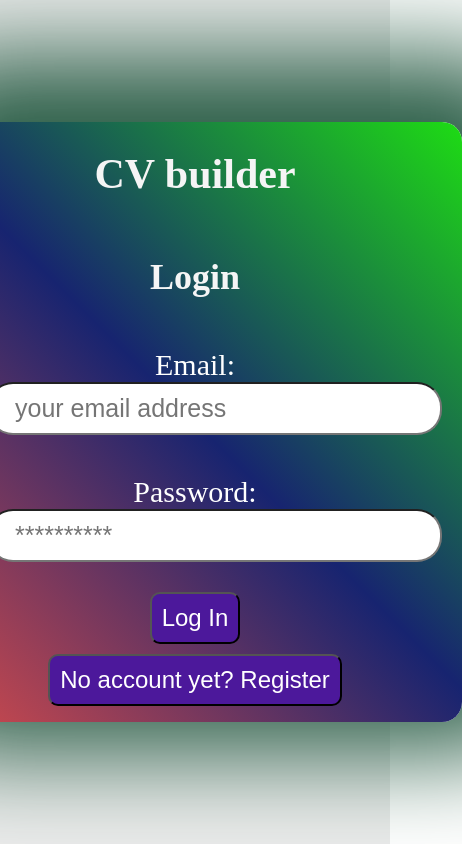
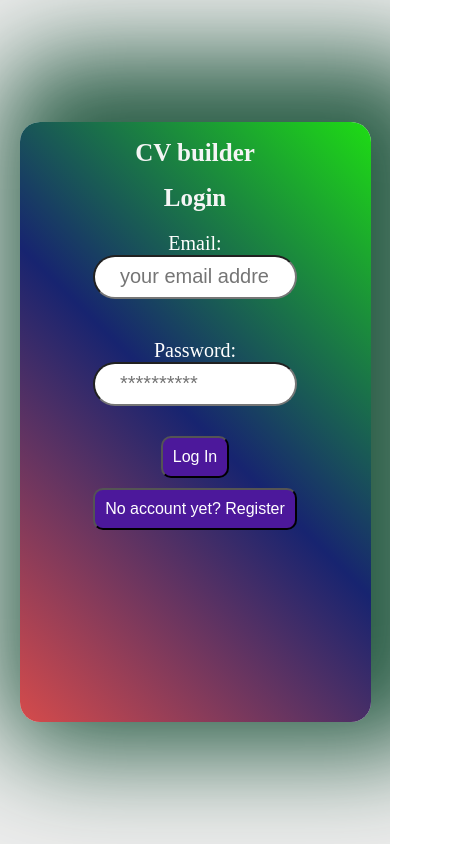
Before and after one commit to PawelOwiesek/login_user, a React (Create React App) app: page / in a window 390 px wide. Shown: the whole page, 462 px wide, since content can reach past the window. Built offline with nearby package versions, Linux system fonts and the light colour scheme.

Commit message:
add media queries

```diff
--- a/src/features/loginPage/styled.js
+++ b/src/features/loginPage/styled.js
@@ -6,33 +6,61 @@ export const Container = styled.div`
   flex-direction: column;
   align-items: center;
   background: linear-gradient(45deg, #d54b4b, #172470, #1edc14);
-  width: 800px;
-  height: 600px;
+  max-width: 800px;
+  max-height: 600px;
   border-radius: 20px;
   box-shadow: 30px -18px 100px 49px #2b5e47;
+
+  @media (max-width: 767px) {
+    font-size: 25px;
+    width: 80vw;
+    height: 90vh;
+  }
+
+  @media (max-width: 450px) {
+    font-size: 25px;
+    width: 90vw;
+  }
 `;
 
 export const Title = styled.h1`
   color: #f5f5f5;
   font-size: 42px;
+  @media (max-width: 767px) {
+    font-size: 25px;
+  }
 `;
+
 export const SubHeader = styled.h2`
   color: #f5f5f5;
   font-size: 36px;
+  @media (max-width: 767px) {
+    font-size: 25px;
+    margin: 0;
+  }
 `;
 export const InputLabel = styled.label`
   font-size: 30px;
   color: #fff;
   display: inline-block;
   margin: 20px;
+  @media (max-width: 767px) {
+    font-size: 20px;
+  }
 `;
 export const Input = styled.input`
   display: flex;
   font-size: 25px;
   margin-left: 40px;
   padding: 10px 25px;
-  width: 400px;
+  max-width: 400px;
   border-radius: 25px;
+  @media (max-width: 767px) {
+    font-size: 20px;
+    width: 150px;
+    height: 20px;
+    margin-left: 0;
+  }
 `;
 
 export const Button = styled.button`
@@ -43,4 +71,8 @@ export const Button = styled.button`
   padding: 10px;
   border-radius: 10px;
   margin: 10px auto;
+
+  @media (max-width: 767px) {
+    font-size: 16px;
+  }
 `;
```
